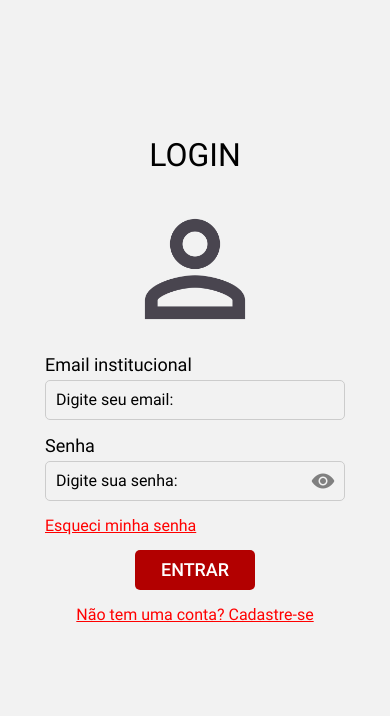
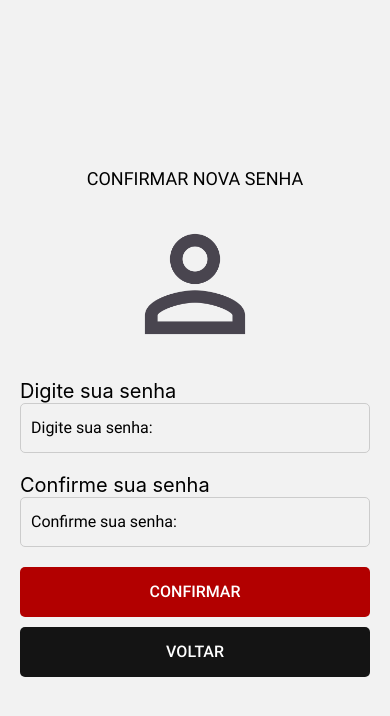
Before and after one commit to KaueSimao/ProjetoIntegrador, a React Native app: screen /ConfirmPassword in a window 390 px wide. Shown: the top 716 px of the page. Built offline with nearby package versions, Linux system fonts and the light colour scheme.

Commit message:
tela redefinir senha

```diff
--- a/App.js
+++ b/App.js
@@ -6,6 +6,7 @@ import { createNativeStackNavigator } from '@react-navigation/native-stack';
 import axios from 'axios'; // Importar Axios para fazer requisições HTTP
 import Checkbox from 'expo-checkbox';
 
+import ConfirmPassword from './screens/ConfirmPassword';
 import LoginScreen from './screens/LoginScreen';
 import HomeScreen from './screens/HomeScreen';
 import SearchScreen from './screens/SearchScreen';
@@ -97,6 +98,7 @@ function App() {
         <Stack.Screen name="Login" component={LoginScreen} />
         <Stack.Screen name="HomeScreen" component={HomeScreen} />
         <Stack.Screen name="SearchScreen" component={SearchScreen} />
+        <Stack.Screen name="ConfirmPassword" component={ConfirmPassword} />
         <Stack.Screen
           name="ForgotPassword"
           component={ForgotPasswordScreen}
--- a/api/apiService.js
+++ b/api/apiService.js
@@ -32,15 +32,15 @@ export const loginStudent = async (credentials) => {
   }
 };
 
-// // Função para recuperar a senha
-// export const resetPassword = async (email) => {
-//     try {
-//       const response = await axios.post('https://projeto-integrador-1v4i.onrender.com/student/reset-password', { email });
-//       return response.data; // Retorna os dados da resposta
-//     } catch (error) {
-//       throw new Error('Erro ao tentar recuperar a senha: ' + error.message);
-//     }
-//   };
+// Função para recuperar a senha
+ export const resetPassword = async (email) => {
+    try {
+      const response = await axios.post('https://projeto-integrador-1v4i.onrender.com/student/reset-password', { email });
+      return response.data; // Retorna os dados da resposta
+    } catch (error) {
+      throw new Error('Erro ao tentar recuperar a senha: ' + error.message);
+    }
+  };
 
 
 export const forgotPassword = async (email) => {
--- /dev/null
+++ b/screens/ConfirmPassword.js
@@ -0,0 +1,166 @@
+import React, { useState, useCallback } from "react";
+import { View, Text, TextInput, TouchableOpacity, StyleSheet, Image, ActivityIndicator } from "react-native";
+import { useFonts } from "expo-font";
+import { useFocusEffect } from "@react-navigation/native";
+import { forgotPassword } from "../api/apiService";
+import axios from "axios";
+
+const ConfirmPassword = ({ navigation }) => {
+  const [password, setPassword] = useState(""); // Estado para a senha
+  const [confirmPassword, setConfirmPassword] = useState(""); // Estado para confirmar senha
+  const [isLoading, setIsLoading] = useState(false);
+  const [alertMessage, setAlertMessage] = useState("");
+  const [alertVisible, setAlertVisible] = useState(false);
+
+  const [fontsLoaded] = useFonts({
+    "Roboto-Light": require("../assets/fonts/Roboto-Light.ttf"),
+    "Roboto-Regular": require("../assets/fonts/Roboto-Regular.ttf"),
+    "Roboto-Medium": require("../assets/fonts/Roboto-Medium.ttf"),
+  });
+
+  const showAlert = (message, isSuccess = false) => {
+    setAlertMessage(message);
+    setAlertVisible(true);
+
+    if (isSuccess) {
+      setTimeout(() => {
+        setAlertVisible(false);
+        navigation.navigate("Login"); // Navega para a tela de login após o sucesso
+      }, 2000);
+    } else {
+      setTimeout(() => setAlertVisible(false), 2000);
+    }
+  };
+
+  if (!fontsLoaded) return null;
+
+  const handleConfirmPassword = () => {
+    // Verificar se as senhas são iguais
+    if (password !== confirmPassword) {
+      showAlert("As senhas devem ser iguais.", false);
+      return;
+    }
+
+    // Aqui você pode adicionar a lógica para enviar a senha ou outro processo
+    console.log("Senha confirmada:", password);
+    showAlert("Senha resetada com sucesso.", true);
+  };
+  useFocusEffect(
+    useCallback(() => {
+      setPassword("");
+      setConfirmPassword("");
+    }, [])
+  );
+
+
+  return (
+    <View style={styles.container}>
+      <Text style={styles.textRecoverPassword}>CONFIRMAR NOVA SENHA</Text>
+      <Image source={require("../assets/profile.png")} style={styles.logo} />
+      {alertVisible && (
+        <View style={[styles.alertContainer, { backgroundColor: alertMessage.startsWith("Senha") ? "#d4edda" : "#f8d7da" }]}>
+          <Text style={[styles.alertMessage, { color: alertMessage.startsWith("Senha") ? "#155724" : "#721c24" }]}>
+            {alertMessage}
+          </Text>
+        </View>
+      )}
+      <View style={styles.groupInputs}>
+        <Text style={styles.studentPassword}>Digite sua senha</Text>
+        <TextInput
+          style={styles.inputPassword}
+          placeholder="Digite sua senha: "
+          value={password}
+          onChangeText={setPassword}
+          secureTextEntry={true} // Senha oculta
+        />
+        <Text style={styles.studentPassword}>Confirme sua senha</Text>
+        <TextInput
+          style={styles.inputPassword}
+          placeholder="Confirme sua senha: "
+          value={confirmPassword}
+          onChangeText={setConfirmPassword}
+          secureTextEntry={true} // Senha oculta
+        />
+        <TouchableOpacity onPress={handleConfirmPassword} style={styles.button1} disabled={isLoading}>
+          {isLoading ? <ActivityIndicator size="small" color="white" /> : <Text style={styles.buttonText}>CONFIRMAR</Text>}
+        </TouchableOpacity>
+        <TouchableOpacity onPress={() => navigation.goBack()} style={styles.button2}>
+          <Text style={styles.buttonText}>VOLTAR</Text>
+        </TouchableOpacity>
+      </View>
+    </View>
+  );
+};
+
+const styles = StyleSheet.create({
+  container: {
+    flex: 1,
+    justifyContent: "center",
+    alignItems: "center",
+    padding: 20,
+  },
+  studentPassword:{
+    fontSize: 20,
+  },
+  textRecoverPassword: {
+    fontSize: 18,
+    marginBottom: 20,
+    fontFamily: "Roboto-Regular",
+  },
+  logo: {
+    width: 150,
+    height: 150,
+    marginBottom: 20,
+  },
+  groupInputs: {
+    width: "100%",
+  },
+  emailInstitucional: {
+    fontSize: 16,
+    fontFamily: "Roboto-Regular",
+    marginBottom: 10,
+  },
+  inputPassword: {
+    fontSize: 16,
+    fontFamily: "Roboto-Regular",
+    height: 50,
+    paddingHorizontal: 10,
+    borderWidth: 1,
+    borderColor: "#CCC",
+    borderRadius: 5,
+    marginBottom: 20,
+  },
+  button1: {
+    height: 50,
+    justifyContent: "center",
+    alignItems: "center",
+    borderRadius: 5,
+    backgroundColor: "#B20000",
+    marginBottom: 10,
+    width: "100%",
+  },
+  button2: {
+    height: 50,
+    justifyContent: "center",
+    alignItems: "center",
+    borderRadius: 5,
+    backgroundColor: "#141414",
+    width: "100%",
+  },
+  buttonText: {
+    fontSize: 16,
+    fontFamily: "Roboto-Medium",
+    color: "white",
+  },
+  alertContainer: {
+    padding: 10,
+    borderRadius: 5,
+    marginBottom: 15,
+  },
+  alertMessage: {
+    fontSize: 16,
+    fontFamily: "Roboto-Regular",
+  },
+});
+
+export default ConfirmPassword;
--- a/screens/LoginScreen.js
+++ b/screens/LoginScreen.js
@@ -135,6 +135,12 @@ export default function LoginScreen({ navigation }) {
         </TouchableOpacity>
       </View>
 
+      <View style={styles.optionsContainer}>
+        <TouchableOpacity onPress={() => navigation.navigate("ConfirmPassword")}>
+          <Text style={styles.ConfirmPassword}>Esqueci minha senha</Text>
+        </TouchableOpacity>
+      </View>
+
       <TouchableOpacity style={styles.button} onPress={login} disabled={isLoading}>
       {isLoading ? (
             <ActivityIndicator size="small" color="white" />
```
